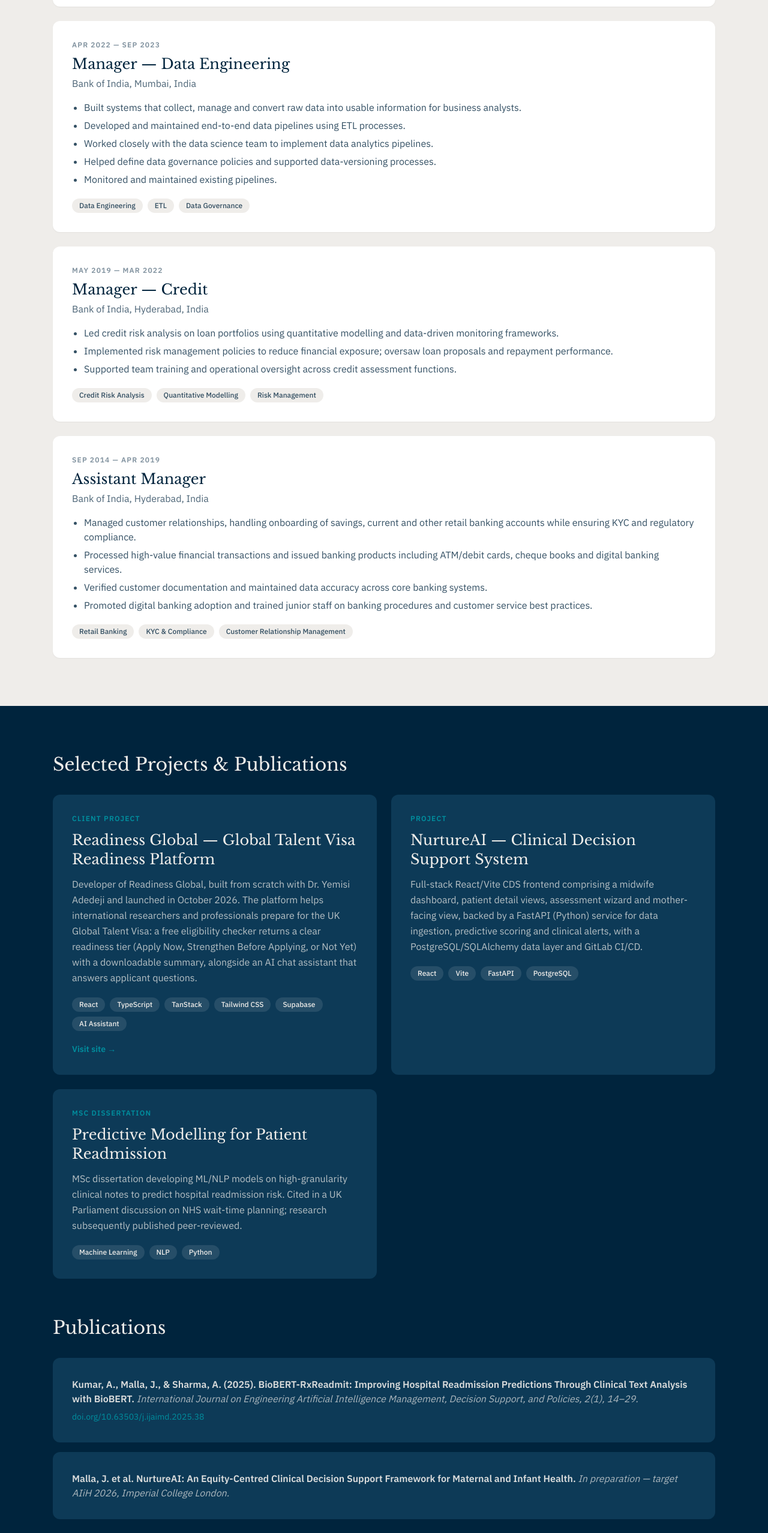
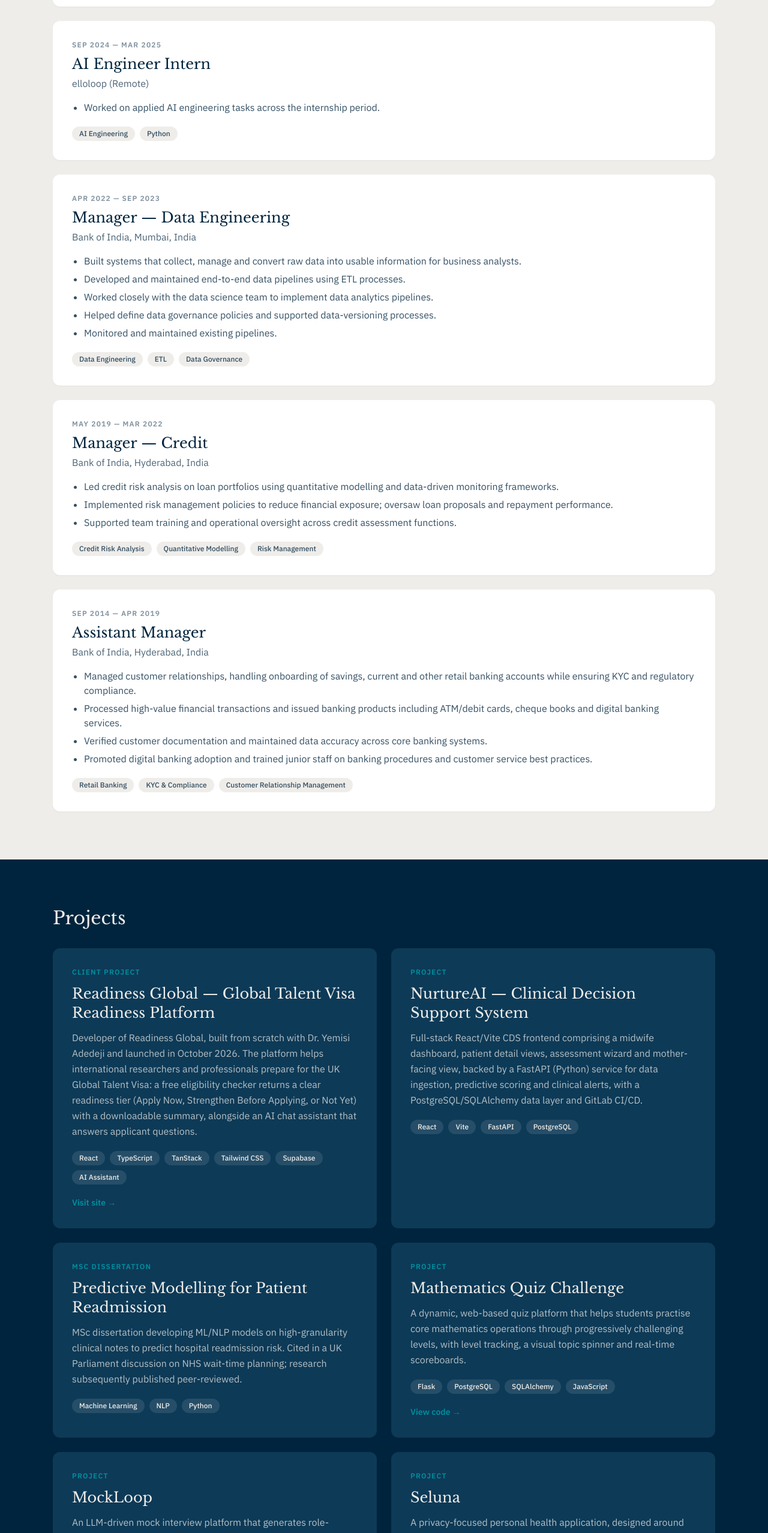
Before and after one commit to jyothimalla/portfolio, a React (Vite) app: page / in a window 1280 px wide. Shown: the part 2052-4608 px from the top of the page at 60% size. Built offline with nearby package versions, Linux system fonts and the light colour scheme; the HTML template or start-up script is replaced by a standard one.

Commit message:
Restore MockLoop, Maths Quiz, Seluna and AI Engineer Intern; rename Projects headingUpdate content with new internship and project details
Added new internship experience and updated project descriptions.

```diff
--- a/src/content.ts
+++ b/src/content.ts
@@ -81,6 +81,13 @@
       tags: ['Python', 'Statistics', 'Data Analysis'],
     },
     {
+      period: 'Sep 2024 — Mar 2025',
+      title: 'AI Engineer Intern',
+      org: 'elloloop (Remote)',
+      bullets: ['Worked on applied AI engineering tasks across the internship period.'],
+      tags: ['AI Engineering', 'Python'],
+    },
+    {
       period: 'Apr 2022 — Sep 2023',
       title: 'Manager — Data Engineering',
       org: 'Bank of India, Mumbai, India',
@@ -120,7 +127,7 @@
 }
 
 export const projects = {
-  heading: 'Selected Projects & Publications',
+  heading: 'Projects',
   items: [
     {
       kind: 'Client Project',
@@ -144,6 +151,30 @@
       description:
         'MSc dissertation developing ML/NLP models on high-granularity clinical notes to predict hospital readmission risk. Cited in a UK Parliament discussion on NHS wait-time planning; research subsequently published peer-reviewed.',
       tags: ['Machine Learning', 'NLP', 'Python'],
+      link: null,
+    },
+    {
+      kind: 'Project',
+      title: 'Mathematics Quiz Challenge',
+      description:
+        'A dynamic, web-based quiz platform that helps students practise core mathematics operations through progressively challenging levels, with level tracking, a visual topic spinner and real-time scoreboards.',
+      tags: ['Flask', 'PostgreSQL', 'SQLAlchemy', 'JavaScript'],
+      link: { label: 'View code', href: 'https://github.com/jyothimalla/MathematicsChallenges' },
+    },
+    {
+      kind: 'Project',
+      title: 'MockLoop',
+      description:
+        'An LLM-driven mock interview platform that generates role-specific interview questions and structured feedback, with a FastAPI backend orchestrating question generation and scoring via the Anthropic Claude API and a React/TypeScript front-end.',
+      tags: ['FastAPI', 'React', 'TypeScript', 'Claude API'],
+      link: null,
+    },
+    {
+      kind: 'Project',
+      title: 'Seluna',
+      description:
+        'A privacy-focused personal health application, designed around privacy-by-default handling of sensitive user health data.',
+      tags: ['Python', 'Privacy', 'Health'],
       link: null,
     },
   ],
```
